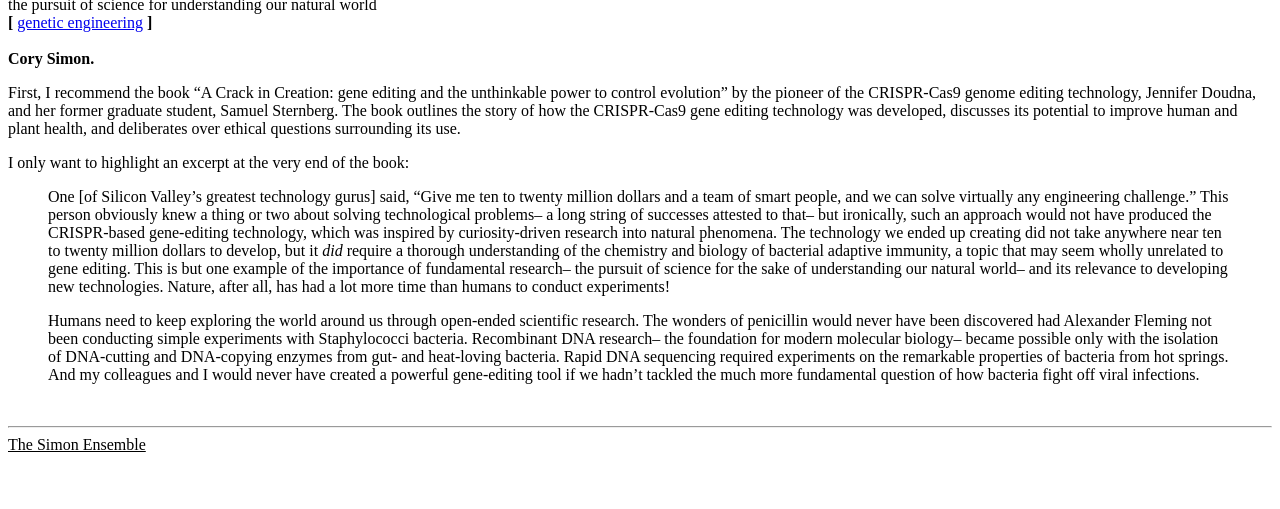
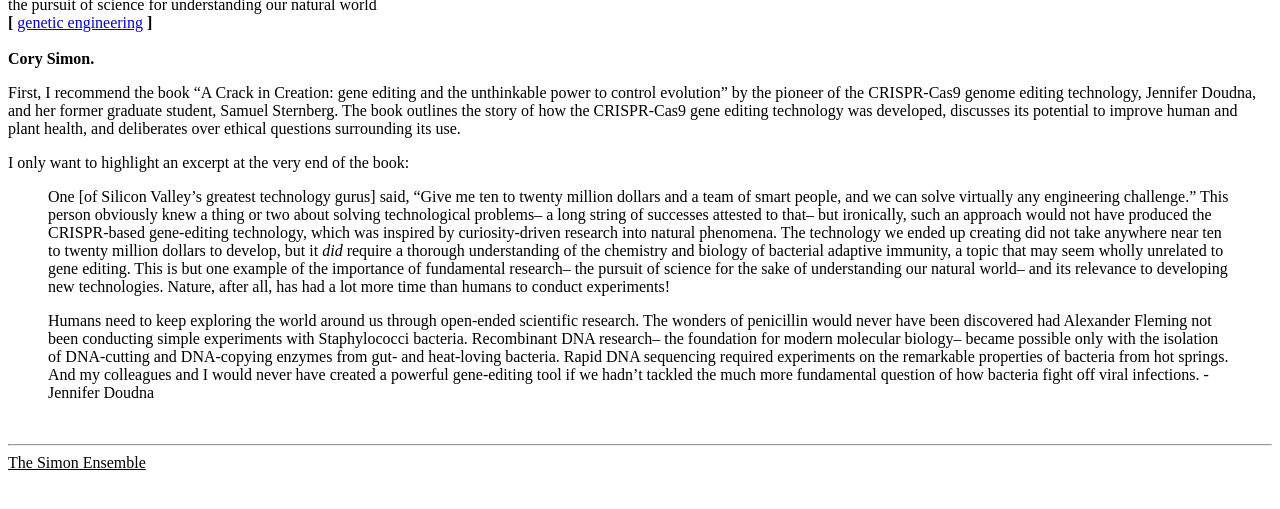
Before and after one commit to SimonEnsemble/oldish_SimonEnsemble.github.io, a Jekyll site: the page built from _posts/2020-01-03-crispr-book.md, in a window 1280 px wide, cut to the strip 212-721 px from the top of the page. Built offline with Jekyll 4.4.1, drawn with Linux system fonts in a browser that asks for light colours; comment, search, counter and statistics services are not loaded.

Commit message:
dounda quote attribute

```diff
--- a/_posts/2020-01-03-crispr-book.md
+++ b/_posts/2020-01-03-crispr-book.md
@@ -12,4 +12,4 @@ I only want to highlight an excerpt at the very end of the book:
 
 > One [of Silicon Valley's greatest technology gurus] said, "Give me ten to twenty million dollars and a team of smart people, and we can solve virtually any engineering challenge." This person obviously knew a thing or two about solving technological problems-- a long string of successes attested to that-- but ironically, such an approach would not have produced the CRISPR-based gene-editing technology, which was inspired by curiosity-driven research into natural phenomena. The technology we ended up creating did not take anywhere near ten to twenty million dollars to develop, but it *did* require a thorough understanding of the chemistry and biology of bacterial adaptive immunity, a topic that may seem wholly unrelated to gene editing. This is but one example of the importance of fundamental research-- the pursuit of science for the sake of understanding our natural world-- and its relevance to developing new technologies. Nature, after all, has had a lot more time than humans to conduct experiments!
 
-> Humans need to keep exploring the world around us through open-ended scientific research. The wonders of penicillin would never have been discovered had Alexander Fleming not been conducting simple experiments with Staphylococci bacteria. Recombinant DNA research-- the foundation for modern molecular biology-- became possible only with the isolation of DNA-cutting and DNA-copying enzymes from gut- and heat-loving bacteria. Rapid DNA sequencing required experiments on the remarkable properties of bacteria from hot springs. And my colleagues and I would never have created a powerful gene-editing tool if we hadn’t tackled the much more fundamental question of how bacteria fight off viral infections.
+> Humans need to keep exploring the world around us through open-ended scientific research. The wonders of penicillin would never have been discovered had Alexander Fleming not been conducting simple experiments with Staphylococci bacteria. Recombinant DNA research-- the foundation for modern molecular biology-- became possible only with the isolation of DNA-cutting and DNA-copying enzymes from gut- and heat-loving bacteria. Rapid DNA sequencing required experiments on the remarkable properties of bacteria from hot springs. And my colleagues and I would never have created a powerful gene-editing tool if we hadn’t tackled the much more fundamental question of how bacteria fight off viral infections. - Jennifer Doudna
```
